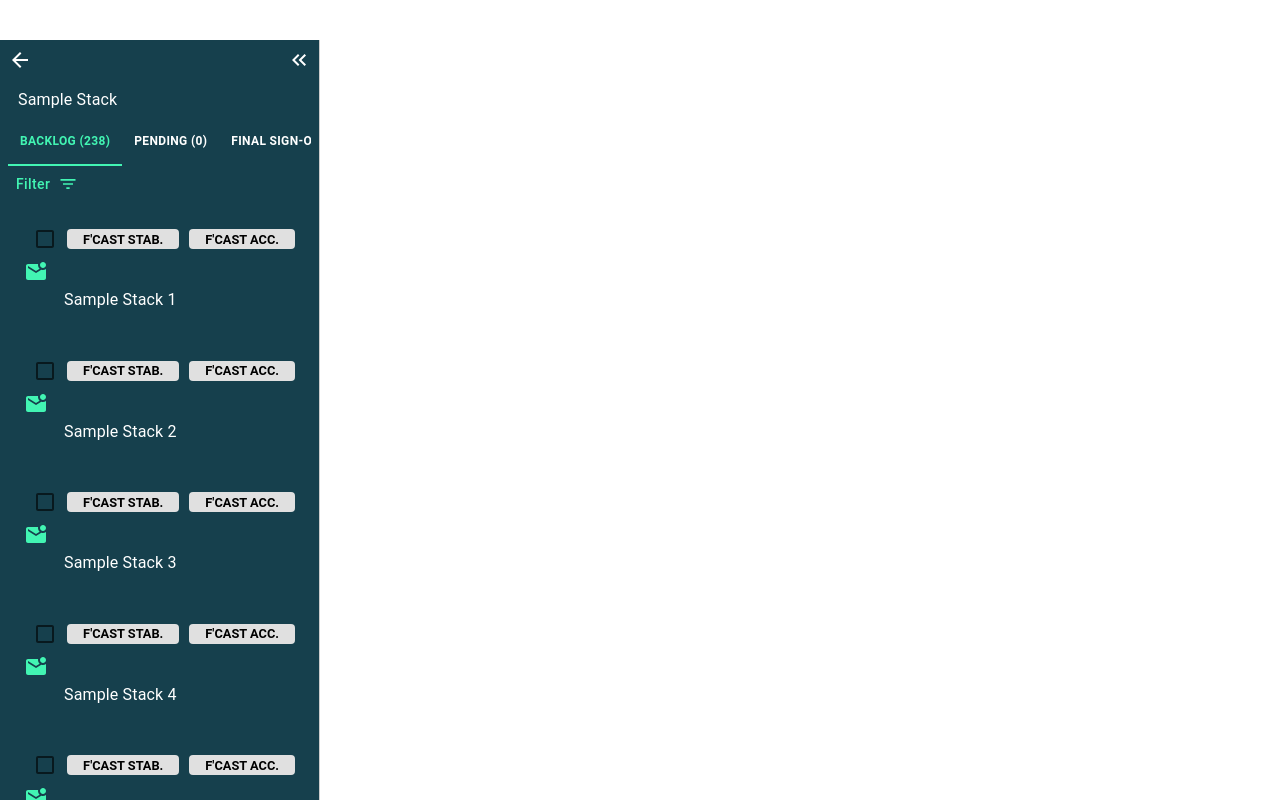
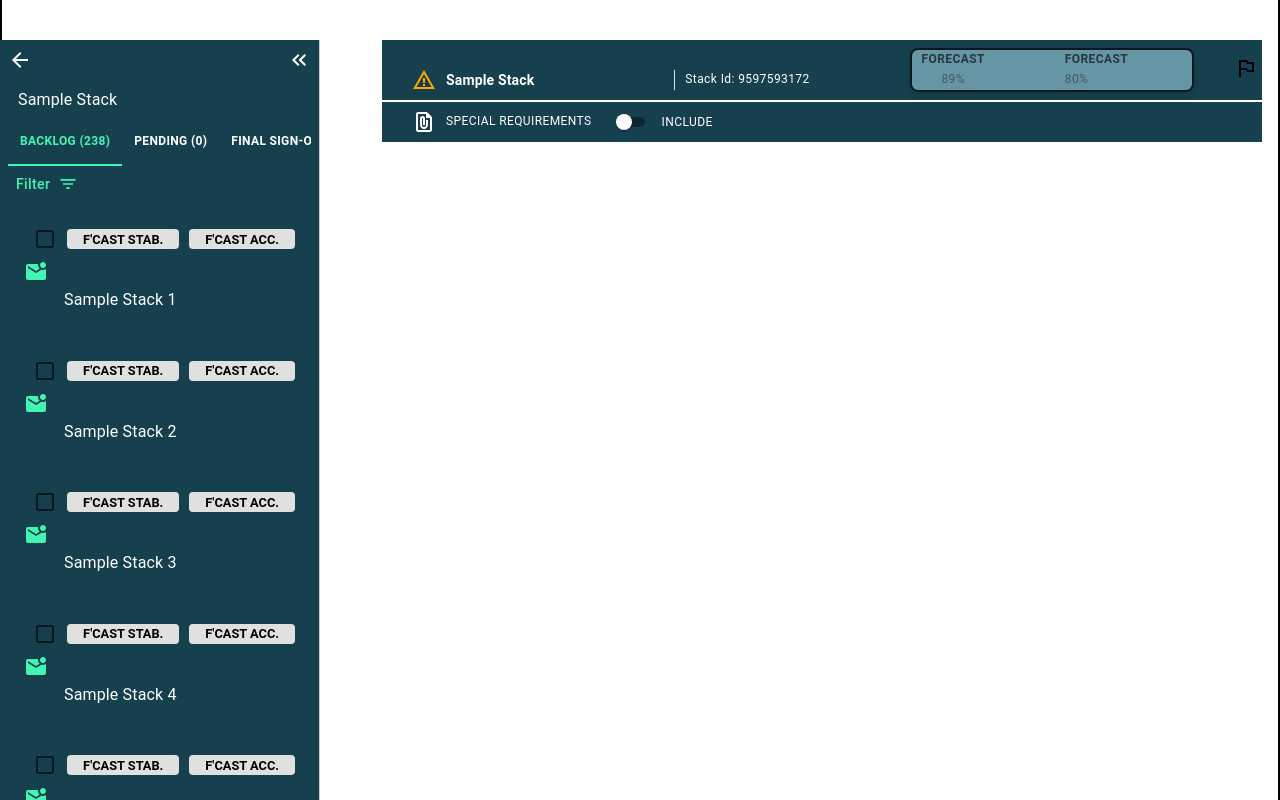
Before and after one commit to gokulgowtham/BCGXAssignment, a React app: page /details/1 in a window 1280 px wide. Built offline with nearby package versions, Linux system fonts and the light colour scheme.

Commit message:
feat: enhance Details page layout with sidebar and main content sections

```diff
--- a/src/pages/Details.jsx
+++ b/src/pages/Details.jsx
@@ -7,6 +7,8 @@ import {
   IconButton,
   styled,
   Typography,
+  Divider,
+  Switch,
 } from "@mui/material";
 import Tabs from "@mui/material/Tabs";
 import Tab from "@mui/material/Tab";
@@ -15,9 +17,12 @@ import MenuIcon from "@mui/icons-material/Menu";
 // import ChevronLeftIcon from "@mui/icons-material/ChevronLeft";
 import KeyboardDoubleArrowLeftIcon from "@mui/icons-material/KeyboardDoubleArrowLeft";
 import ArrowBackIcon from "@mui/icons-material/ArrowBack";
-import { BorderLeft } from "@mui/icons-material";
+import { BorderLeft, OutlinedFlag } from "@mui/icons-material";
 import { getValuesForStack } from "../mockApi";
 import Backlog from "../components/Backlog";
+import WarningAmberIcon from "@mui/icons-material/WarningAmber";
+import FilePresentIcon from "@mui/icons-material/FilePresent";
+import "./Details.scss";
 
 function TabPanel(props) {
   const { children, value, index, ...other } = props;
@@ -52,9 +57,11 @@ const Details = ({ sideBarState }) => {
   return (
     <div className="DetailsContainer">
       <Box sx={{ display: "flex", height: "calc(100vh)", overflow: "hidden" }}>
+        {/* Sidebar Drawer */}
         <Drawer
           variant="persistent" // Keeps the drawer in the DOM when closed
           open={isSidebarOpen}
+          anchor="left"
           sx={{
             flexShrink: 0,
             "& .MuiDrawer-paper": {
@@ -71,7 +78,7 @@ const Details = ({ sideBarState }) => {
             },
           }}
         >
-          {/* Wrap the content in a Box to isolate styles */}
+          {/* Sidebar Content */}
           <Box>
             <Box
               sx={{
@@ -100,8 +107,6 @@ const Details = ({ sideBarState }) => {
                 <Tabs
                   value={tabValue}
                   onChange={handleTabChange}
-                  // variant="scrollable"
-                  // scrollButtons="auto"
                   sx={{
                     "& .MuiTabs-indicator": {
                       backgroundColor: "#42f5b3", // Custom indicator color
@@ -139,6 +144,142 @@ const Details = ({ sideBarState }) => {
             </Box>
           </Box>
         </Drawer>
+
+        {/* Main Content */}
+        <Box
+          component="main"
+          sx={{
+            flexGrow: 1, // Takes up remaining space
+            maxWidth: `calc(100vw - ${isSidebarOpen ? "400px" : "0px"})`, // Adjust width based on drawer state
+            marginTop: "40px", // Push content below the header
+            position: "relative",
+            left: isSidebarOpen ? "380px" : "0px", // Adjust left position based on drawer state
+            height: "calc(100vh - 40px)", // Adjust height to account for header
+            overflow: "auto", // Allow content to be scrollable
+            transition: "width 0.3s ease", // Smooth transition for opening/closing
+            // Add some padding
+          }}
+        >
+          <section className="mainContainer">
+            <div className="header1">
+              <div className="header1--unit1">
+                <WarningAmberIcon sx={{ color: "orange" }} />
+                <Typography
+                  variant="body2"
+                  sx={{
+                    color: "white",
+                    marginLeft: "10px",
+                    fontWeight: "bold",
+                  }}
+                >
+                  Sample Stack
+                </Typography>
+              </div>
+              <div className="header1--unit2">
+                <Divider
+                  sx={{ backgroundColor: "white" }}
+                  // variant="middle"
+                  orientation="vertical"
+                  flexItem
+                />
+                <Typography
+                  variant="caption"
+                  sx={{
+                    color: "white",
+                    marginLeft: "10px",
+                  }}
+                >
+                  Stack Id: {"9597593172"}
+                </Typography>
+              </div>
+              <div className="header1--unit3">
+                <Box
+                  sx={{
+                    display: "flex",
+                    border: "2px solid #000",
+                    borderRadius: "8px", // Border radius for the tile
+                    minWidth: "280px",
+                    columnGap: "60px",
+                    alignItems: "flex-start",
+                    backgroundColor: "#98d0e1",
+                    boxShadow: "0 4px 8px rgba(0, 0, 0, 0.1)",
+                    opacity: "0.6",
+                  }}
+                >
+                  <Box
+                    sx={{
+                      display: "flex",
+                      flexDirection: "column",
+                      alignItems: "flex-start",
+                      alignItems: "center",
+                      margin: "0 10px", // Space between content
+                    }}
+                  >
+                    <Typography
+                      variant="caption"
+                      fontWeight="bold"
+                      color="#333"
+                    >
+                      FORECAST
+                    </Typography>
+                    <Typography variant="caption" color="#666">
+                      89%
+                    </Typography>
+                  </Box>
+                  <Box
+                    sx={{
+                      display: "flex",
+                      flexDirection: "column",
+                      alignItems: "flex-start",
+                      margin: "0 10px", // Space between content
+                    }}
+                  >
+                    <Typography
+                      variant="caption"
+                      fontWeight="bold"
+                      color="#333"
+                    >
+                      FORECAST
+                    </Typography>
+                    <Typography variant="caption" color="#666">
+                      80%
+                    </Typography>
+                  </Box>
+                </Box>
+              </div>
+              <div className="header1--unit4">
+                <OutlinedFlag />
+              </div>
+            </div>
+            <div className="header2">
+              <div className="header2--unit1">
+                <FilePresentIcon sx={{ color: "white" }} />
+                <Typography
+                  variant="caption"
+                  sx={{
+                    color: "white",
+                    marginLeft: "10px",
+                    // fontWeight: "bold",
+                  }}
+                >
+                  SPECIAL REQUIREMENTS
+                </Typography>
+              </div>
+              <div className="header2--unit2">
+                <Switch size="small" />
+                <Typography
+                  variant="caption"
+                  sx={{
+                    color: "white",
+                    marginLeft: "10px",
+                  }}
+                >
+                  INCLUDE
+                </Typography>
+              </div>
+            </div>
+          </section>
+        </Box>
       </Box>
     </div>
   );
--- a/src/pages/Details.scss
+++ b/src/pages/Details.scss
@@ -3,7 +3,61 @@
     border-left: 2px solid black;
     border-right: 2px solid black;
 
-    & .TabContainer {
+    & .mainContainer {
+        display: flex;
+        flex-direction: column;
+
+        & .header1{
+            width: 100%;
+            background-color: #16404D;
+            height: 60px;
+            display: flex;
+            align-items: center;
+            column-gap: 40px;
+
+            & .header1--unit1{
+                display: flex;
+                flex-direction: row;
+                align-items: center;
+                margin-top: 20px;
+                margin-left: 30px;
+                margin-right: 40px;
+            }
+
+            & .header1--unit2{
+                display: flex;
+                flex-direction: row;
+                align-items: center;
+                margin-top: 20px;
+                margin-left: 60px;
+            }
+
+            & .header1--unit3{
+                border-radius: 2px;
+                display: flex;
+                flex-direction: row;
+                align-items: center;
+                // margin-top: 20px;
+                margin-left: 60px;
+            }
+        }
+
+        & .header2{
+            margin-top: 2px;
+            width: 100%;
+            background-color: #16404D;
+            height: 40px;
+            display: flex;
+            align-items: center;
+            column-gap: 20px;
+
+            & .header2--unit1{
+                display: flex;
+                flex-direction: row;
+                align-items: center;
+                margin-left: 30px;
+            }
+        }
 
     }
 }
```
